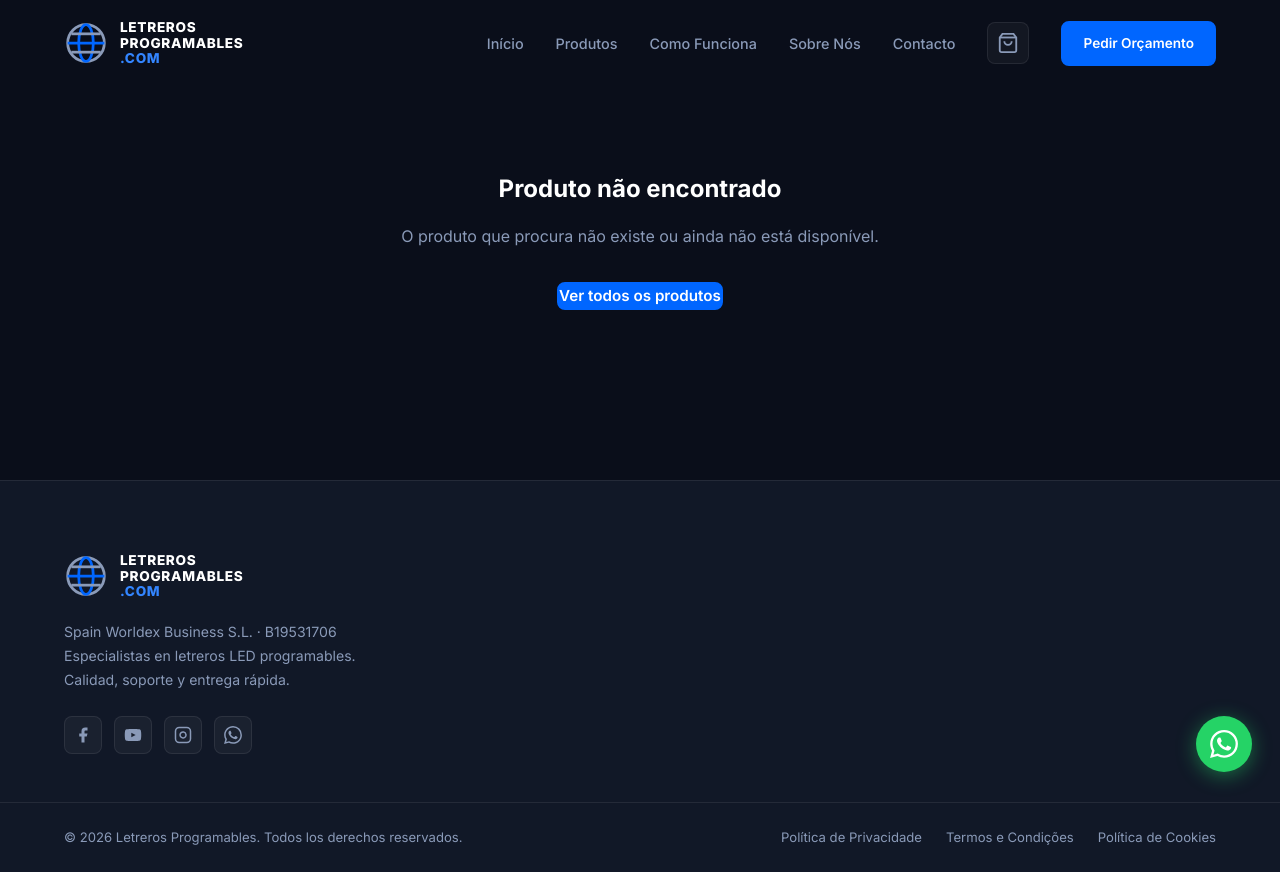
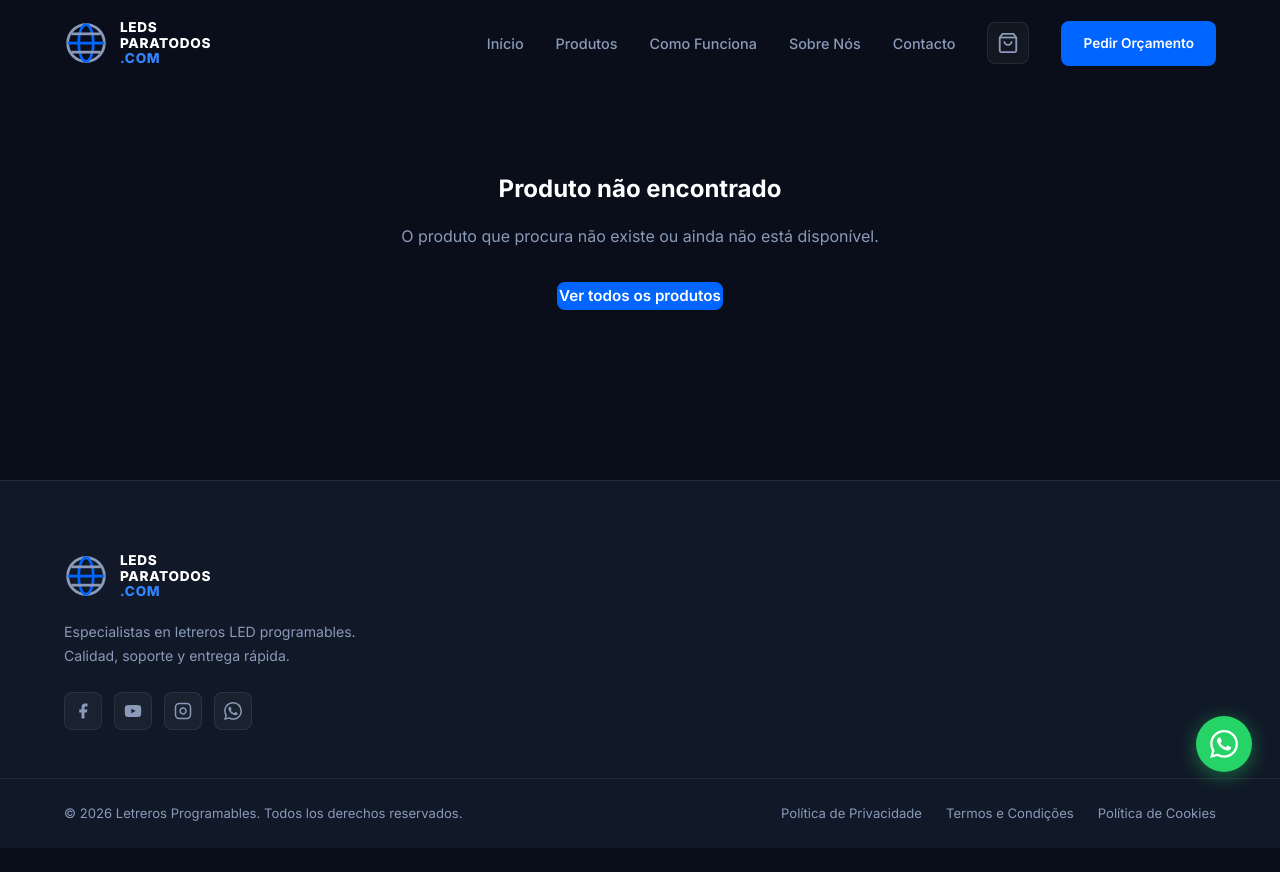
Before and after one commit to Javi2333/web-de-portugal-practicas, a plain HTML site: page Nueva carpeta/produto-detalhe.html in a window 1280 px wide. After the commit the page ends 848 px from the top, so only its background shows below. Drawn offline with Linux system fonts and the light colour scheme.

Commit message:
cambio de footer

```diff
--- a/Nueva carpeta/produto-detalhe.html
+++ b/Nueva carpeta/produto-detalhe.html
@@ -339,8 +339,8 @@
           </svg>
         </div>
         <div class="logo-stack">
-          <span>LETREROS</span>
-          <span>PROGRAMABLES</span>
+          <span>LEDS</span>
+          <span>PARATODOS</span>
           <span>.COM</span>
         </div>
       </a>
@@ -382,12 +382,12 @@
                 </svg>
               </div>
               <div class="logo-stack">
-                <span>LETREROS</span>
-                <span>PROGRAMABLES</span>
+                <span>LEDS</span>
+                <span>PARATODOS</span>
                 <span>.COM</span>
               </div>
             </a>
-            <p>Spain Worldex Business S.L. · B19531706<br>Especialistas en letreros LED programables. Calidad, soporte y entrega rápida.</p>
+            <p>Especialistas en letreros LED programables. Calidad, soporte y entrega rápida.</p>
             <div class="social-links">
               <a href="https://www.facebook.com/letrerosledprogramables" class="social-link social-link--facebook" aria-label="Facebook" target="_blank" rel="noopener">
                 <svg viewBox="0 0 24 24" fill="currentColor"><path d="M18 2h-3a5 5 0 00-5 5v3H7v4h3v8h4v-8h3l1-4h-4V7a1 1 0 011-1h3z"/></svg>
```
Also changed, not shown: Nueva carpeta/carrito.html (+2 -2 lines), Nueva carpeta/como-funciona.html (+3 -3 lines), Nueva carpeta/contacto.html (+3 -4 lines), Nueva carpeta/index.html (+1 -1 lines), Nueva carpeta/login.html (+2 -2 lines), Nueva carpeta/produtos.html (+3 -3 lines), Nueva carpeta/registro.html (+2 -2 lines), Nueva carpeta/sobre-nos.html (+4 -4 lines).
